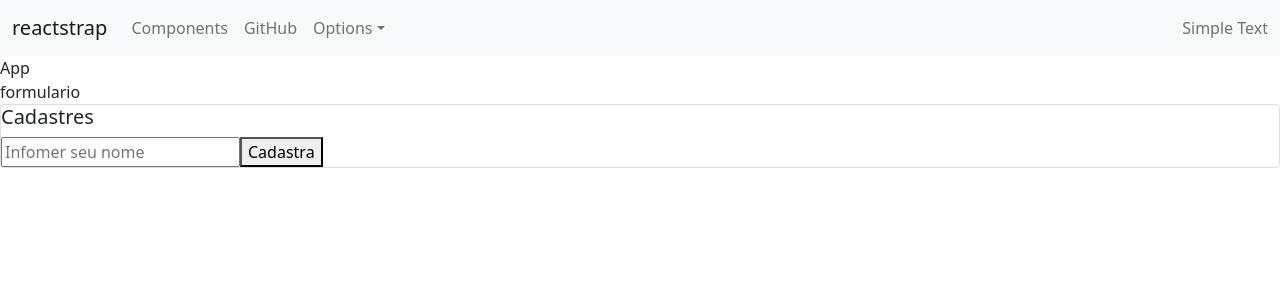
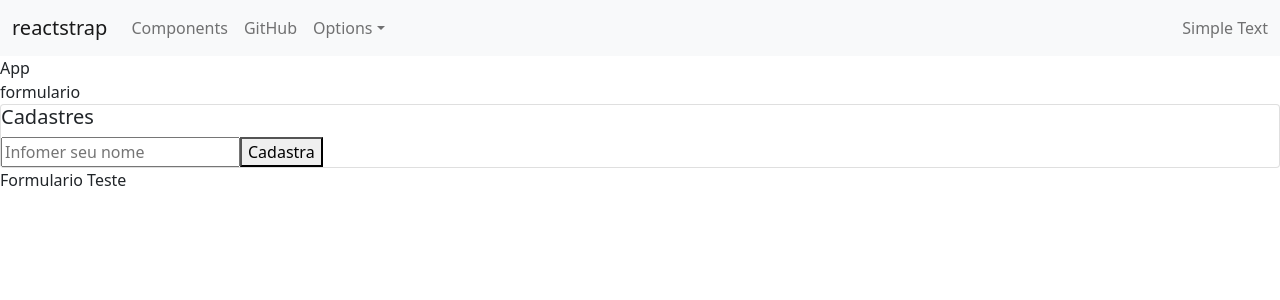
Before and after one commit to jeovanedossantossantos/Registered-Relfe, a React (Create React App) app: page /formulario in a window 1280 px wide. Shown: the top 300 px of the page. Built offline with nearby package versions, Linux system fonts and the light colour scheme.

Commit message:
Adicionado pagina de formulario

```diff
--- a/src/App.tsx
+++ b/src/App.tsx
@@ -1,5 +1,6 @@
 import Form from "./components/Form";
 import Header from "./components/Header";
+import Formulario from "./views/Formulario"
 
 
 function App() {
@@ -8,7 +9,7 @@ function App() {
       <Header></Header>
       App
       <Form></Form>
-
+      <Formulario></Formulario>
     </div>
   );
 }
--- /dev/null
+++ b/src/views/Formulario/index.tsx
@@ -0,0 +1,12 @@
+import React from 'react'
+
+const Formulario: React.FC =() => {
+
+    return (
+        <div>
+            Formulario Teste
+        </div>
+    )
+
+}
+export default Formulario;
```
